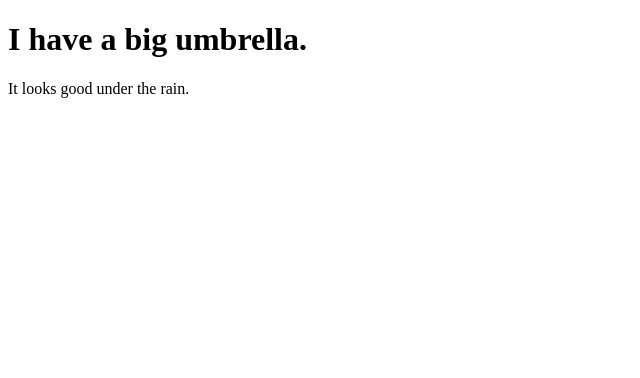
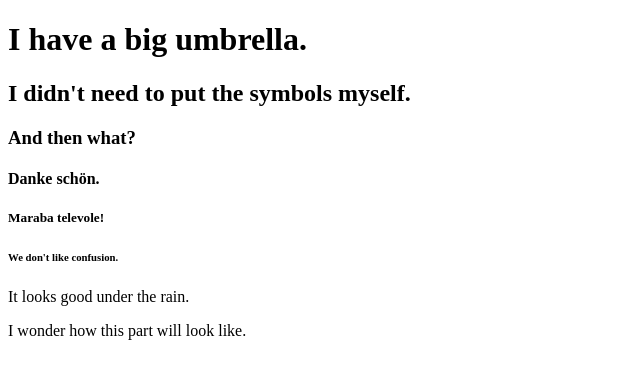
Before and after one commit to ceroyka/ceroyka.github.io, a plain HTML site: page index.html in a window 1280 px wide. Shown: the whole page, without its empty margins (0-640 px from the left). Drawn offline with Linux system fonts and the light colour scheme.

Commit message:
Update index.html

```diff
--- a/index.html
+++ b/index.html
@@ -1,7 +1,15 @@
 <!DOCTYPE html>
 <html>
+
 <body>
-<h1>I have a big umbrella.</h1>
-<p>It looks good under the rain.</p>
+    <h1>I have a big umbrella.</h1>
+    <h2>I didn't need to put the symbols myself.</h2>
+    <h3>And then what?</h3>
+    <h4>Danke schön.</h4>
+    <h5>Maraba televole!</h5>
+    <h6>We don't like confusion.</h6>
+    <p>It looks good under the rain.</p>
+    <p>I wonder how this part will look like.</p>
 </body>
+
 </html>
```
